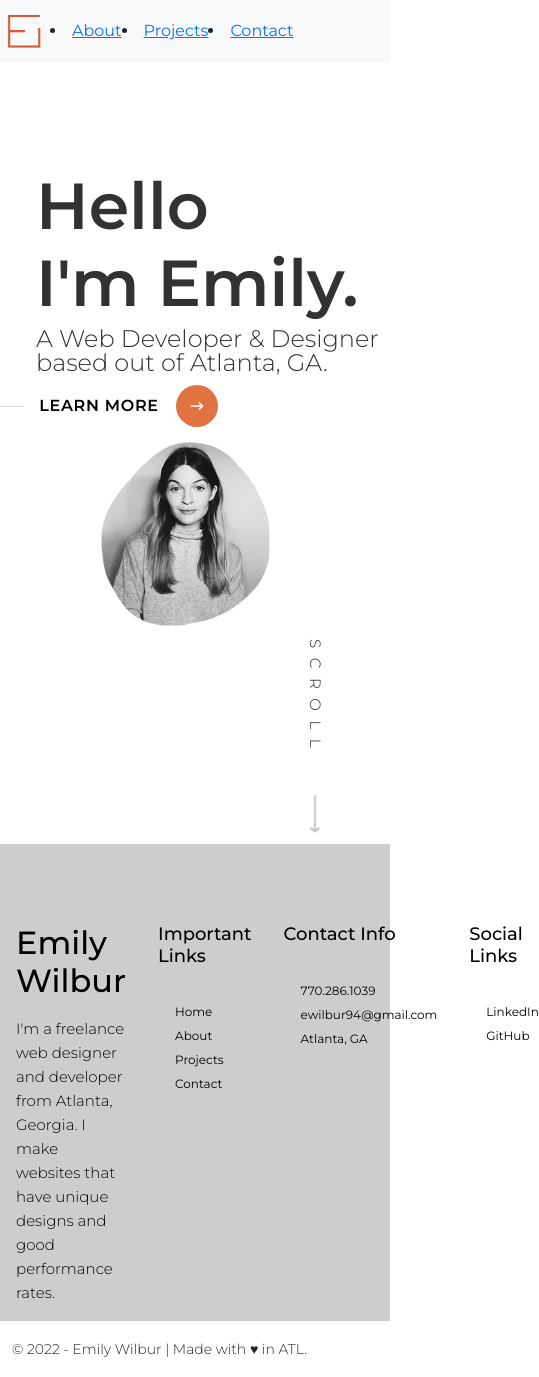
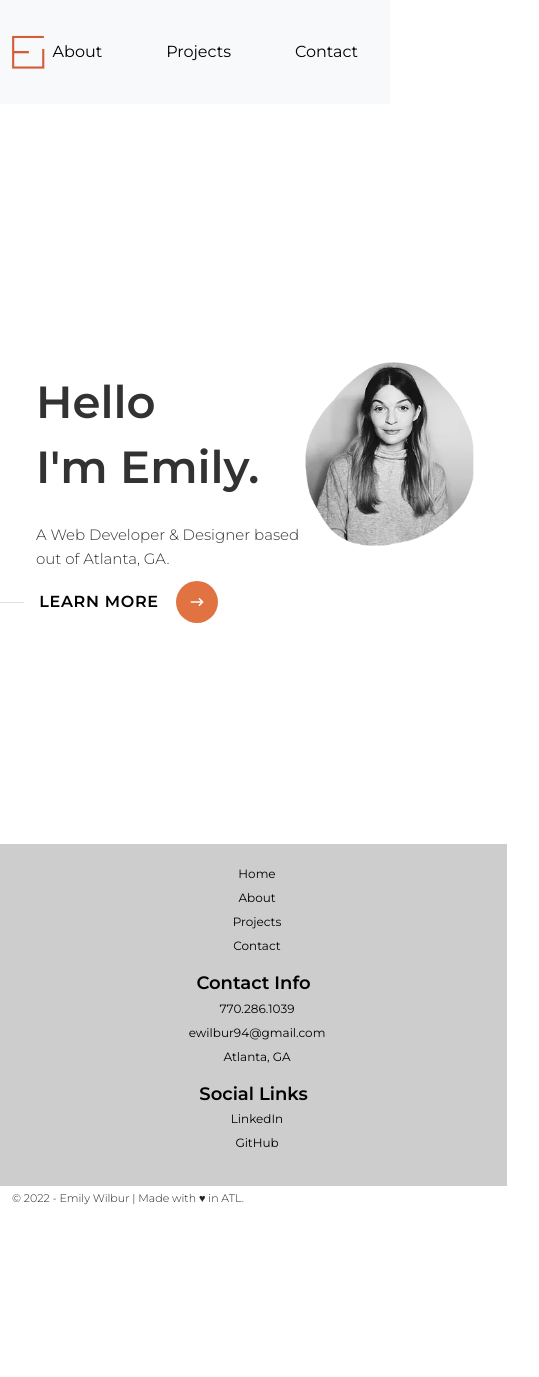
Before and after one commit to emilyjwilbur/port, a React (Create React App) app: page / in a window 390 px wide. Shown: the whole page, 539 px wide, since content can reach past the window. After the commit the page ends 1226 px from the top, so only its background shows below. Built offline with nearby package versions, Linux system fonts and the light colour scheme; a web font is replaced by a local one.

Commit message:
media queries done//styling nav and footer

```diff
--- a/src/App.css
+++ b/src/App.css
@@ -10,12 +10,33 @@
   width: 50px;
   transition: transform .7s ease-in-out;
 
+
 }
 .logo:hover{
 
   transform: rotate(360deg);
 }
 
+li{
+  list-style-type: none;
+
+}
+.navlinks{
+  color: black;
+  text-decoration: none;
+  padding: 2rem;
+ display: block;
+}
+.navlinks:hover{
+  color: rgb(117, 116, 116);
+  font-weight: 300;
+}
+.navbar-brand {
+position: absolute;
+left: 50%;
+display: block;
+margin-left: -49% !important;
+}
 
 
 
@@ -266,19 +287,50 @@ button:focus{
     width: 100%;
     position: relative;
     top: 20%;
+
+
   }
+
+  .hero_scrollDown  {
+  display: none;
+  }
+  .hero-image .headshot{
+    width: 50%;
+    animation: slideMe 2.8s ease-in;
+    padding-top: 5rem;
+
+
+  }
+  .hero-content-line-inner{
+    font-weight: 900;
+    font-size: 45px;
+    display: flex;
+  }
+  p{
+   display: flex;
+   width: 70%;
+    font-size: 15px;
+    line-height: 24px;
+    font-weight: 300;
+  }
+
+
+
 }
-@media only screen and (max-width: 767px) {
+@media only screen and (max-width: 768px) {
   .hero-content {
-    position: absolute;
+
     display:  block;
-    width: 100%;
+  width: 80%;
     margin-left: 0;
+    margin-top: -200px;
+
   }
 .hero-image .headshot{
-margin-top: 15rem;
-margin-left: 50px;
+margin-top: 0rem;
+margin-left: 0px;
 width: 200px;
+
 }
 
 }
@@ -287,31 +339,35 @@ width: 200px;
 
 /* footer section */
 .footer{
-  padding-top: 5rem;
+  padding-top: 4rem;
   background-color: #cecdcd;
   color: black;
   display: flex;
   gap: 2rem;
+  padding-bottom: 3rem;
+  width: 100%;
 }
 
 .footer-heading{
   font-size: 18px;
   margin-bottom: 2rem;
-  text-align: left;
+  text-align: center;
 
 }
 
 .li-footer{
   list-style-type: none;
-  margin-left: -15px;
+
+
 }
 .li-footer a{
   margin-bottom: 1rem;
   font-size: 12px;
-
-  text-align: left;
+  justify-content: center;
+  text-align: center;
   color: black;
   text-decoration: none;
+  margin-left: -25px;
 }
 
 .li-footer a:hover{
@@ -326,6 +382,7 @@ width: 200px;
 .footer_col3,
 .footer_col4{
   flex: 1;
+  text-align: center;
 }
 .footer_col1_title {
   font-size: 2rem;
@@ -343,3 +400,35 @@ width: 200px;
   margin-top: 1rem;
   text-align: left;
 }
+
+/* media queries for footer */
+@media only screen and (max-width:768px){
+  .footer{
+
+    padding-top: 1rem;
+    padding-bottom: 1rem;
+    width: 130%;
+    flex-direction: column;
+    gap: 0rem;
+  }
+
+  .footer-heading{
+    font-size: 18px;
+    margin-bottom: 0rem;
+  font-weight: bold;
+    padding-bottom: 1px;
+
+  }
+  .footer_col1_title {
+ display: none;
+  }
+  .footer-desc{
+    display: none;
+  }
+
+  .copyright .container p {
+    padding: 0;
+    font-size: 11px;
+    margin-top: 0rem;
+    text-align: left;
+  }}
--- a/src/components/Footer.js
+++ b/src/components/Footer.js
@@ -13,7 +13,7 @@ export default function Footer(){
                     </div>
                     <div className="footer_col2">
 
-                        <FooterCol  heading="Important Links"
+                        <FooterCol  heading=""
                         links={
                            [
                             {
--- a/src/components/Navbar.js
+++ b/src/components/Navbar.js
@@ -1,5 +1,5 @@
 import React, {useState} from "react";
-import { Navbar } from "react-bootstrap";
+import { Navbar, NavbarBrand } from "react-bootstrap";
 import logo from "../assets/images/logo.png";
 import { NavLink } from "react-router-dom";
 
@@ -9,21 +9,21 @@ export default function NavBar() {
 
 
       <>
-        <Navbar fixed="top" bg="light" variant="light">
-          <a href="/">
-          <img className="logo" alt="logo" src={logo}></img>
+
+        <Navbar className="justify-content-end" fixed="top" bg="light" variant="light">
+
+        <a className="navbar-brand" href="/">
+          <img className="logo justify-content-center" alt="logo" src={logo}></img>
           </a>
-
-
          <li>
-           <NavLink
+           <NavLink className="navlinks"
            to='/about'
            role='button'>
             About
            </NavLink>
          </li>
-         <li>
-           <NavLink
+         <li >
+           <NavLink className="navlinks"
            to='/projects'
            role='button'
            >
@@ -31,7 +31,7 @@ export default function NavBar() {
            </NavLink>
          </li>
          <li>
-           <NavLink
+           <NavLink className="navlinks"
            to='/contact'
            role='button'
            >
@@ -39,6 +39,7 @@ export default function NavBar() {
            </NavLink>
          </li>
         </Navbar>
+
       </>
 
   );
```
